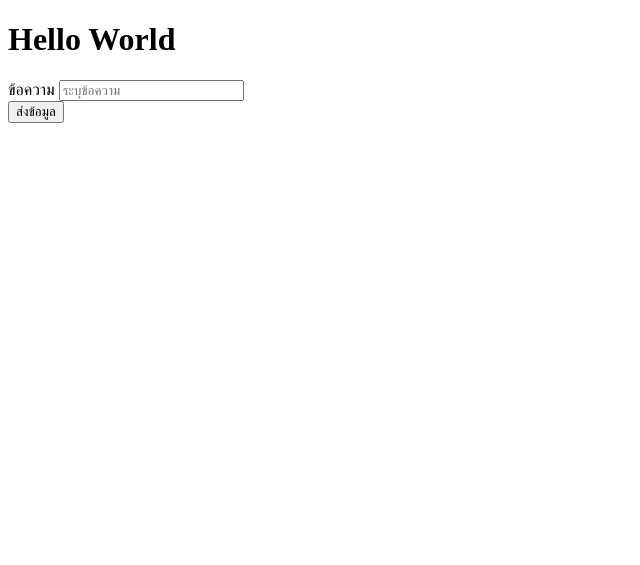
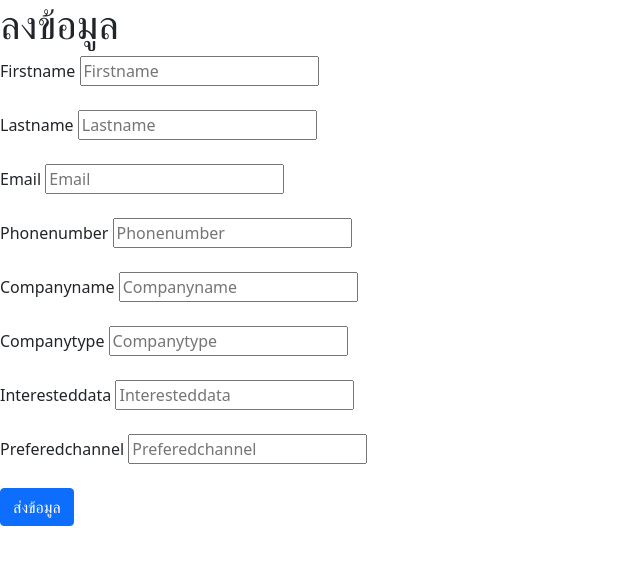
Before and after one commit to touchavin/thenextgen, a Django app: page /index/ in a window 1280 px wide. Shown: the top 565 px of the page, without its empty margins (0-640 px from the left). Run offline with Django 3.2, Linux system fonts and the light colour scheme.

Commit message:
first commit

```diff
--- a/appwed/admin.py
+++ b/appwed/admin.py
@@ -3,9 +3,9 @@ from.models import  netxgen
 
 # Register your models here.
 class netxgenAdmin(admin.ModelAdmin):
-    list_display = ['Customer']
-    list_filter = ['Customer']
-    search_fields = ['Customer']
+    list_display = ['Day', 'Time', 'first_name', 'last_name', 'email', 'phone_number', 'company_name', 'company_type', 'interested_data', 'prefered_channel']
+    list_filter = ['first_name']
+    search_fields = ['first_name']
 
 
 admin.site.register(netxgen, netxgenAdmin)
--- a/appwed/views.py
+++ b/appwed/views.py
@@ -1,21 +1,24 @@
 from django.shortcuts import render
 from rest_framework.response import Response
 from .models import netxgen
-
+from datetime import datetime
 # Create your views here.
 def index(request):
     if request.method == 'POST':
         print(request.POST)
-        Customer = request.POST['Customer']
-
-
-        Customer_info = netxgen(Customer=Customer)
+        first_name = request.POST['first_name']
+        last_name = request.POST['last_name']
+        email = request.POST['email']
+        phone_number = request.POST['phone_number']
+        company_name = request.POST['company_name']
+        company_type = request.POST['company_type']
+        interested_data = request.POST['interested_data']
+        prefered_channel = request.POST['prefered_channel']
+        ## save ข้อมูลลง ฐานข้อมูล
+        Customer_info = netxgen(first_name=first_name, last_name=last_name, email=email, phone_number=phone_number, company_name=company_name, company_type=company_type, interested_data=interested_data, prefered_channel=prefered_channel)
         Customer_info.save()
 
 
-
-
-        ## save ข้อมูลลง ฐานข้อมูล
         return render(request,'home.html')
     return render(request, 'index.html')
 
--- a/requirements.txt
+++ b/requirements.txt
@@ -1,10 +1,14 @@
 asgiref==3.4.0
+DateTime==4.3
 dj-database-url==0.5.0
 Django==3.2.4
+django-appconf==1.0.4
 django-heroku==0.0.0
+django-staticfiles==1.2.1
+djangorestframework==3.12.4
 gunicorn==20.1.0
-psycopg2==2.8.6
 psycopg2-binary==2.9.1
 pytz==2021.1
 sqlparse==0.4.1
 whitenoise==5.2.0
+zope.interface==5.4.0
--- a/templates/index.html
+++ b/templates/index.html
@@ -1,23 +1,55 @@
 {% load static %}
-<!DOCTYPE html>
+<!doctype html>
 <html lang="en">
-<head>
-    <meta charset="UTF-8">
-    <meta http-equiv="X-UA-Compatible" content="IE=edge">
-    <meta name="viewport" content="width=device-width, initial-scale=1.0">
-    <title>Document</title>
-</head>
-<body>
-    <h1>Hello World</h1>
+  <head>
+    <!-- Required meta tags -->
+    <meta charset="utf-8">
+    <meta name="viewport" content="width=device-width, initial-scale=1">
+
+    <!-- Bootstrap CSS -->
+    <link href="https://cdn.jsdelivr.net/npm/bootstrap@5.0.2/dist/css/bootstrap.min.css" rel="stylesheet" integrity="sha384-EVSTQN3/azprG1Anm3QDgpJLIm9Nao0Yz1ztcQTwFspd3yD65VohhpuuCOmLASjC" crossorigin="anonymous">
+
+    <title>Hello, world!</title>
+  </head>
+  <body>
+    <h1>ลงข้อมูล</h1>
 
     <form actiom="addForm" method="POST" enctype="multipart/form-data">
         {% csrf_token %}
             <div class="formBox">
-                    <label for="fname" style="font-size: 16px ">ข้อความ</label>
-                    <input type="text" id="Customer" name="Customer" type=""placeholder="ระบุข้อความ">
+                    <label for="fname" style="font-size: 16px ">Firstname</label>
+                    <input type="text" id="first_name" name="first_name" type=""placeholder="Firstname">
+                </div>
+                <div class="formBox">
+                    <br><label for="fname" style="font-size: 16px ">Lastname</label>
+                    <input type="text" id="last_name" name="last_name" type=""placeholder="Lastname">
+                </div>
+                <div class="formBox">
+                    <br> <label for="fname" style="font-size: 16px ">Email</label>
+                    <input type="text" id="email" name="email" type=""placeholder="Email">
+                </div>
+                <div class="formBox">
+                    <br><label for="fname" style="font-size: 16px ">Phonenumber</label>
+                    <input type="text" id="phone_number" name="phone_number" type=""placeholder="Phonenumber">
+                </div>
+                <div class="formBox">
+                    <br><label for="fname" style="font-size: 16px ">Companyname</label>
+                    <input type="text" id="company_name" name="company_name" type=""placeholder="Companyname">
+                </div>
+                <div class="formBox">
+                    <br><label for="fname" style="font-size: 16px ">Companytype</label>
+                    <input type="text" id="company_type" name="company_type" type=""placeholder="Companytype">
+                </div>
+                <div class="formBox">
+                    <br><label for="fname" style="font-size: 16px ">Interesteddata</label>
+                    <input type="text" id="interested_data" name="interested_data" type=""placeholder="Interesteddata">
+                </div>
+                <div class="formBox">
+                    <br><label for="fname" style="font-size: 16px ">Preferedchannel</label>
+                    <input type="text" id="prefered_channel" name="prefered_channel" type=""placeholder="Preferedchannel">
                 </div>
             </div>
-            <input type="submit" value="ส่งข้อมูล" class="btn btn-primary">
+            <br><input type="submit" value="ส่งข้อมูล" class="btn btn-primary">
 
         </div>
 
@@ -26,5 +58,20 @@
 
     </form>
 
+
+
+    <!-- Optional JavaScript; choose one of the two! -->
+
+    <!-- Option 1: Bootstrap Bundle with Popper -->
+    <script src="https://cdn.jsdelivr.net/npm/bootstrap@5.0.2/dist/js/bootstrap.bundle.min.js" integrity="sha384-MrcW6ZMFYlzcLA8Nl+NtUVF0sA7MsXsP1UyJoMp4YLEuNSfAP+JcXn/tWtIaxVXM" crossorigin="anonymous"></script>
+
+    <!-- Option 2: Separate Popper and Bootstrap JS -->
+    <!--
+    <script src="https://cdn.jsdelivr.net/npm/@popperjs/core@2.9.2/dist/umd/popper.min.js" integrity="sha384-IQsoLXl5PILFhosVNubq5LC7Qb9DXgDA9i+tQ8Zj3iwWAwPtgFTxbJ8NT4GN1R8p" crossorigin="anonymous"></script>
+    <script src="https://cdn.jsdelivr.net/npm/bootstrap@5.0.2/dist/js/bootstrap.min.js" integrity="sha384-cVKIPhGWiC2Al4u+LWgxfKTRIcfu0JTxR+EQDz/bgldoEyl4H0zUF0QKbrJ0EcQF" crossorigin="anonymous"></script>
+    -->
+  </body>
+</html>
+
 </body>
 </html>
```
Also changed, not shown: appwed/models.py (+20 -2 lines), appwed/migrations/0004_auto_20210630_0859.py (added), appwed/migrations/0005_auto_20210630_0919.py (added).
